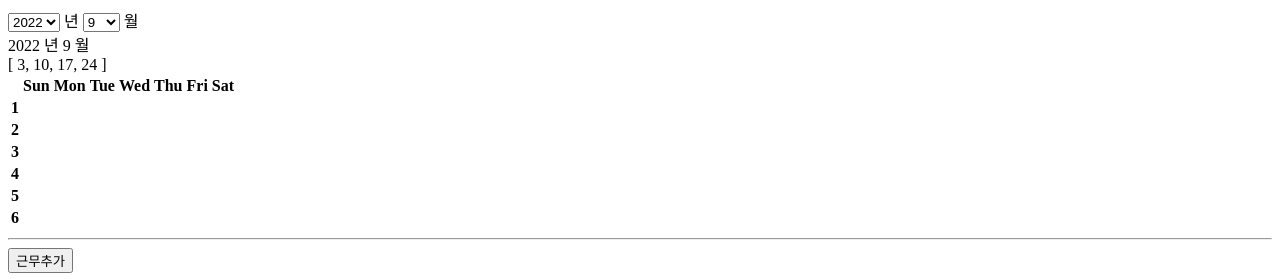
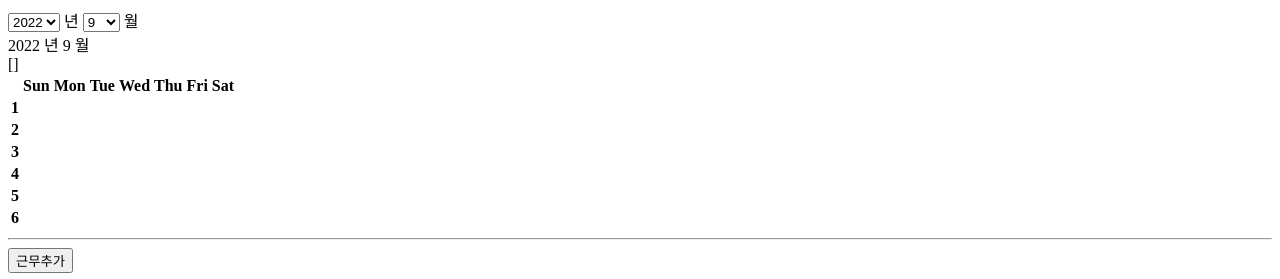
Before and after one commit to woajun/schedule-divider, a Vue app: page / in a window 1280 px wide. Shown: the top 279 px of the page. Built offline with nearby package versions, Linux system fonts and the light colour scheme.

Commit message:
add start end index

```diff
--- a/src/components/SpecifyDate/DateButtonTable.vue
+++ b/src/components/SpecifyDate/DateButtonTable.vue
@@ -13,17 +13,35 @@ interface Day {
 const props = defineProps<{ array: Day[] }>();
 
 // 모든 일요일 인덱스를 찾는다.
-const everySundayIndexes = computed(() => props.array.reduce((arr, e, i) => {
+const findSunIndexes = (array: Day[]) => array.reduce((arr, e, i) => {
   if (e.weekday === 0) arr.push(i);
   return arr;
-}, [] as number[]));
+}, [] as number[]);
 
-console.log('everySundayIndexes', everySundayIndexes.value);
+const addStartEndIndex = (array:Day[]) => {
+  const sundays = array.reduce((arr, e, i) => {
+    if (e.weekday === 0) arr.push(i);
+    return arr;
+  }, [] as number[]);
+  const orange = sundays.includes(0) ? sundays : [0, ...sundays];
+  const lastIndex = array.length - 1;
+  const banana = orange.includes(lastIndex) ? orange : [...orange, lastIndex];
+  return banana;
+};
+
+// 일요일 인덱스로 props.array를 쪼갠다.
+const splited = computed(() => {
+  const arr = props.array;
+  const sunIndexes = findSunIndexes(arr);
+  // 시작, 마지막, 일요일 인덱스를 찾는다.
+  const apple = addStartEndIndex(arr);
+  console.log('apple', apple);
+
+  return [];
+});
 
 // 인덱스를 기준으로 배열을 만든다.
-// 배열을 템플릿에서 돌린다.
-
-const month = computed(() => {
+const computedMonth = computed(() => {
   const months = iterate(6).map((i) => ({
     0: undefined,
     1: undefined,
@@ -38,10 +56,12 @@ const month = computed(() => {
   return months;
 });
 
+// 배열을 템플릿에서 돌린다.
+
 </script>
 <template>
   <div>
-    {{ everySundayIndexes }}
+    {{ splited }}
     <table>
       <thead>
         <tr>
@@ -56,7 +76,7 @@ const month = computed(() => {
         </tr>
       </thead>
       <tbody>
-        <tr v-for="(week, i) in month" :key="i">
+        <tr v-for="(week, i) in computedMonth" :key="i">
           <th>{{ i + 1 }}</th>
           <td v-if="week[0]">
             <button>aaa</button>
```
